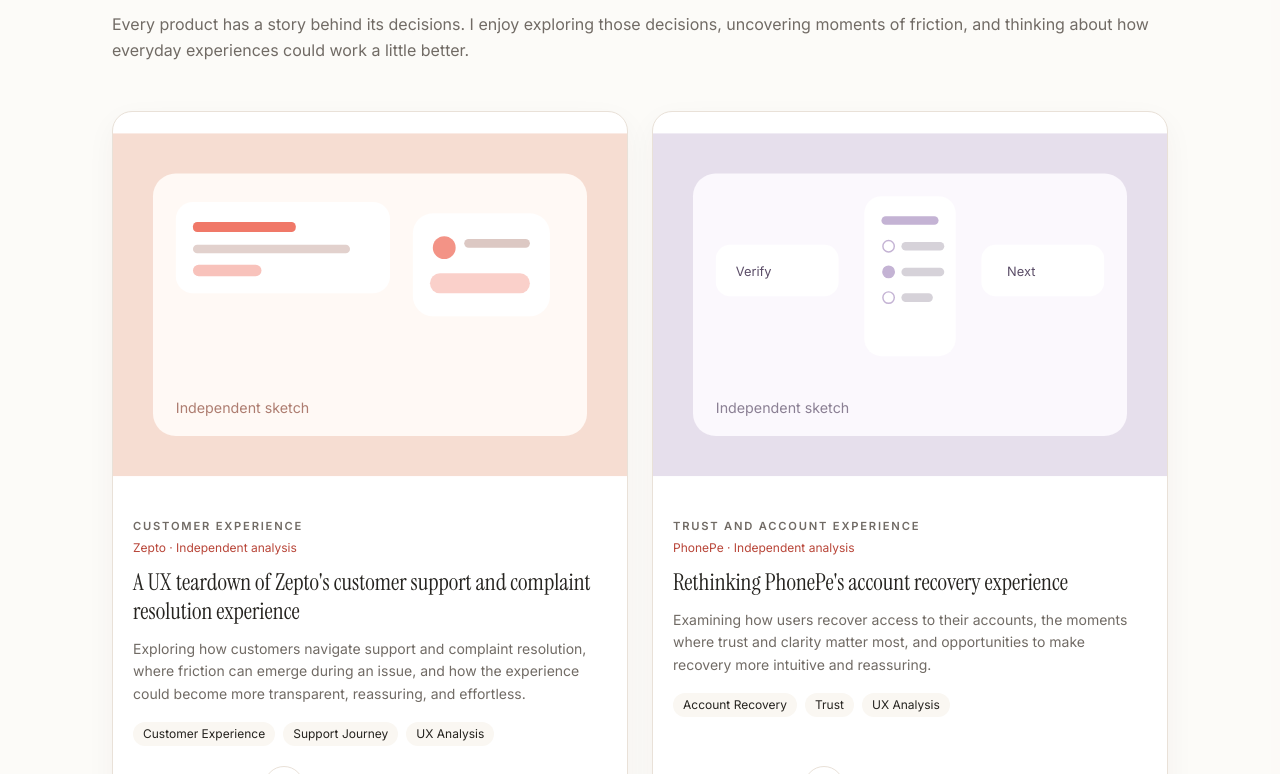
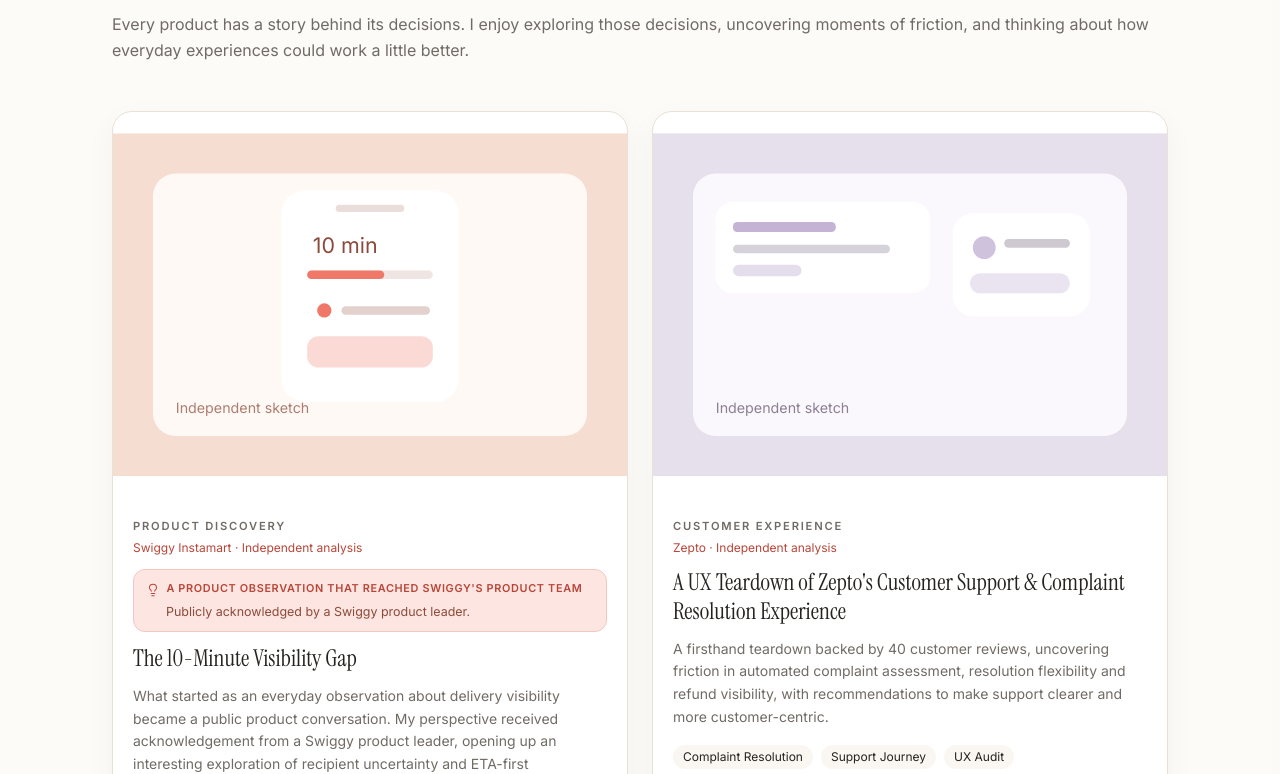
Before and after one commit to Gopika26-byte/gopikasoundar, a React (Vite) app: page / in a window 1280 px wide. Shown: the part 5526-6300 px from the top of the page. Built offline with nearby package versions, Linux system fonts and the light colour scheme.

Commit message:
Replace the teardown cards with Swiggy Instamart and Zepto.

```diff
--- a/src/components/TeardownArt.tsx
+++ b/src/components/TeardownArt.tsx
@@ -14,12 +14,30 @@ export function TeardownArt({ slug, tone }: { slug: string; tone: Tone }) {
       <title id={`${slug}-teardown-art`}>Illustrative sketch for an independent product analysis</title>
       <rect width="360" height="240" fill={color.wash} />
       <rect x="28" y="28" width="304" height="184" rx="16" fill={color.paper} />
+      {slug === "swiggy-instamart" && <VisibilitySketch color={color} />}
       {slug === "zepto-support" && <SupportSketch color={color} />}
       {slug === "phonepe-account-recovery" && <RecoverySketch color={color} />}
       <text x="44" y="196" fill={color.ink} fontSize="10" fontFamily="Inter, sans-serif" opacity="0.7">
         Independent sketch
       </text>
     </svg>
+  )
+}
+
+function VisibilitySketch({ color }: { color: { ink: string; accent: string } }) {
+  return (
+    <>
+      <rect x="118" y="40" width="124" height="148" rx="16" fill="#fff" />
+      <rect x="156" y="50" width="48" height="5" rx="2.5" fill={color.ink} opacity="0.18" />
+      <text x="140" y="84" fill={color.ink} fontSize="15" fontFamily="Inter, sans-serif">
+        10 min
+      </text>
+      <rect x="136" y="96" width="88" height="6" rx="3" fill={color.ink} opacity="0.14" />
+      <rect x="136" y="96" width="54" height="6" rx="3" fill={color.accent} />
+      <circle cx="148" cy="124" r="5" fill={color.accent} />
+      <rect x="160" y="121" width="62" height="6" rx="3" fill={color.ink} opacity="0.25" />
+      <rect x="136" y="142" width="88" height="22" rx="8" fill={color.accent} opacity="0.28" />
+    </>
   )
 }
 
--- a/src/data/teardowns.ts
+++ b/src/data/teardowns.ts
@@ -29,6 +29,11 @@ export type Teardown = {
   tags: string[]
   tone: Tone
   cta: string
+  href?: string
+  recognition?: {
+    label: string
+    detail: string
+  }
   intro: string
   disclaimer: string
   sections: TeardownSection[]
@@ -36,142 +41,76 @@ export type Teardown = {
 
 export const teardowns: Teardown[] = [
   {
-    slug: "zepto-support",
-    category: "Customer experience",
-    product: "Zepto",
-    title: "A UX teardown of Zepto's customer support and complaint resolution experience",
+    slug: "swiggy-instamart",
+    category: "Product discovery",
+    product: "Swiggy Instamart",
+    title: "The 10-Minute Visibility Gap",
     summary:
-      "Exploring how customers navigate support and complaint resolution, where friction can emerge during an issue, and how the experience could become more transparent, reassuring, and effortless.",
-    tags: ["Customer Experience", "Support Journey", "UX Analysis"],
+      "What started as an everyday observation about delivery visibility became a public product conversation. My perspective received acknowledgement from a Swiggy product leader, opening up an interesting exploration of recipient uncertainty and ETA-first communication.",
+    tags: ["Product Discovery", "Product Strategy", "User Experience"],
     tone: "peach",
     cta: "Explore Teardown",
+    href: "https://app.notion.com/p/THE-10-MINUTE-VISIBILITY-GAP-40d160f99a8880aea212c35fc3ddfacb?source=copy_link",
+    recognition: {
+      label: "A product observation that reached Swiggy's product team",
+      detail: "Publicly acknowledged by a Swiggy product leader.",
+    },
     intro:
-      "This is an independent reading of a quick-commerce support job, with Zepto as the product in view. It is not an audit, not a recorded usability study, and not affiliated with Zepto. Where I have not sat with their current screens, the notes are hypotheses to check, not findings I am claiming as fact.",
-    disclaimer: "Independent analysis. Not affiliated with Zepto. No private data and no claimed support metrics.",
+      "An independent product teardown of the difference between delivery visibility in Swiggy Food and Swiggy Instamart. It is not an official Swiggy assignment. A public response from a Swiggy product leader acknowledged the observation. That response is not evidence that Swiggy changed the product, and it is not evidence that Swiggy adopted the ETA-first direction explored here.",
+    disclaimer:
+      "Independent analysis. Not affiliated with Swiggy. No claim that a public post caused a product change, and no claim that the proposed ETA-first direction was adopted.",
     sections: [
       {
-        heading: "Why this moment matters",
+        heading: "The observation",
         blocks: [
           {
             kind: "text",
             paragraphs: [
-              "In quick commerce the promise is measured in minutes. A missing item, a wrong item, or a bag that never arrives is not a later inconvenience. It is the order.",
-              "Support is part of the product. If the path from “something is wrong” to “I know what happens next” is slow or vague, the speed of delivery does not survive the complaint.",
+              "The starting point was an everyday difference in delivery visibility between Swiggy Food and Swiggy Instamart. Food made progress easier to see. Instamart left the person receiving the order with less to go on.",
             ],
           },
         ],
       },
       {
-        heading: "The job",
+        heading: "The problem",
         blocks: [
           {
             kind: "text",
             paragraphs: [
-              "A customer who already paid needs to name the problem, see a resolution they can understand, and know whether it is pending, approved, or finished. They should not have to retell an order the app already has.",
+              "The underlying problem was recipient uncertainty: not knowing how the delivery was progressing, or when it was likely to arrive.",
             ],
           },
         ],
       },
       {
-        heading: "The journey I would walk",
+        heading: "Three hypotheses",
         blocks: [
           {
             kind: "list",
-            intro: "These are the steps in the job, not a recording of a specific Zepto session.",
+            intro: "The exploration held three possible explanations open, rather than treating the gap as a missing feature.",
             items: [
-              "Notice the issue on a live or just-delivered order.",
-              "Find help from that order, not from a general help home.",
-              "Describe the problem in the customer’s words.",
-              "See what can actually be done: replace, refund, or neither, and why.",
-              "Watch the resolution move, instead of waiting on a single “we’re on it.”",
-              "Reach a close: money returned, item replaced, or a clear no.",
+              "Delivery speed versus feature investment.",
+              "Technology and architecture differences.",
+              "Privacy versus convenience.",
             ],
           },
         ],
       },
       {
-        heading: "Hypotheses, not claimed findings",
-        blocks: [
-          {
-            kind: "notes",
-            items: [
-              {
-                label: "Discoverability",
-                body: "Help that lives far from the item makes people hunt while the order is still the emotional center. I would check whether support starts on the order and on the specific item.",
-              },
-              {
-                label: "Clarity",
-                body: "Reason lists often use internal categories. I would check whether a person can say “the milk was missing” without guessing which label the company prefers.",
-              },
-              {
-                label: "Transparency",
-                body: "A ticket that does not say what was decided, or when, creates a second contact. I would look for a visible state: received, reviewing, resolved, and what “resolved” changed.",
-              },
-              {
-                label: "Reassurance",
-                body: "Refund and replacement are different promises. I would check that the screen says which one is happening, not a generic apology.",
-              },
-              {
-                label: "Effort",
-                body: "Asking for the order number, the items, and photos the app could already attach is friction. I would see what the customer still has to type.",
-              },
-            ],
-          },
-        ],
-      },
-      {
-        heading: "What I would change first",
-        blocks: [
-          {
-            kind: "text",
-            paragraphs: [
-              "Start from the order. One reason, in plain language. A resolution that names the outcome. A status the customer can reopen without starting over.",
-              "I would not begin with a new help center. The order is already the context.",
-            ],
-          },
-        ],
-      },
-      {
-        heading: "A resolution path",
+        heading: "Directions considered",
         blocks: [
           {
             kind: "list",
             items: [
-              "The order shows “Something wrong?” on the items that can still be disputed.",
-              "The customer picks the item and a plain reason. The order details are already attached.",
-              "The next screen says the outcome in one sentence, or says what is still being checked and by when.",
-              "The same order later shows the state. Closing the app does not hide it.",
+              "Contextual delivery communication.",
+              "ETA-first communication.",
+              "Permission-based shared tracking.",
             ],
           },
-        ],
-      },
-      {
-        heading: "Proposed measures",
-        blocks: [
           {
             kind: "text",
             paragraphs: [
-              "These are measures I would define before treating any change as a success. They are not Zepto’s numbers and not results I am reporting.",
-            ],
-          },
-          {
-            kind: "list",
-            items: [
-              "Time from opening the order issue to a stated outcome.",
-              "Share of issues completed without a second contact.",
-              "Repeat contacts about the same order.",
-              "A short rating only after the outcome is visible, not after the first message.",
-            ],
-          },
-        ],
-      },
-      {
-        heading: "Takeaway",
-        blocks: [
-          {
-            kind: "text",
-            paragraphs: [
-              "Speed creates a support problem that generic help cannot carry. The product already knows the order. The experience should use that, and it should say what happens next.",
+              "The recommended direction was ETA-first communication. This is a recommendation from an independent teardown, not a change Swiggy is reported to have shipped.",
             ],
           },
         ],
@@ -179,133 +118,79 @@ export const teardowns: Teardown[] = [
     ],
   },
   {
-    slug: "phonepe-account-recovery",
-    category: "Trust and account experience",
-    product: "PhonePe",
-    title: "Rethinking PhonePe's account recovery experience",
+    slug: "zepto-support",
+    category: "Customer experience",
+    product: "Zepto",
+    title: "A UX Teardown of Zepto's Customer Support & Complaint Resolution Experience",
     summary:
-      "Examining how users recover access to their accounts, the moments where trust and clarity matter most, and opportunities to make recovery more intuitive and reassuring.",
-    tags: ["Account Recovery", "Trust", "UX Analysis"],
+      "A firsthand teardown backed by 40 customer reviews, uncovering friction in automated complaint assessment, resolution flexibility and refund visibility, with recommendations to make support clearer and more customer-centric.",
+    tags: ["Complaint Resolution", "Support Journey", "UX Audit"],
     tone: "lavender",
     cta: "Explore Teardown",
+    href: "https://app.notion.com/p/A-UX-Teardown-of-Zepto-s-Customer-Support-Complaint-Resolution-Experience-40c160f99a8880af81b6d6d9a5adf3d0?source=copy_link",
     intro:
-      "This is an independent look at account recovery as a product problem, with PhonePe as the product in view. It is not a security review, not a claim of a flaw, and not affiliated with PhonePe. I am not publishing private account details or a step I have not verified on a current build.",
+      "An independent teardown of Zepto's customer support and complaint resolution experience. It draws on 40 publicly available customer reviews, a firsthand pass through the Zepto app, an actual complaint submission and resolution journey, and a competitive look at Blinkit and Swiggy Instamart. The proposed improvements are recommendations, not changes Zepto is reported to have implemented, and the interface concepts are not existing Zepto screens.",
     disclaimer:
-      "Independent analysis. Not affiliated with PhonePe. No security vulnerability is claimed. No recovery metrics are reported.",
+      "Independent analysis. Not affiliated with Zepto. No claim that the proposed improvements shipped, that Zepto never offers replacements, or that the recommendations were validated through experiments.",
     sections: [
       {
-        heading: "Why recovery is a product",
+        heading: "How this was explored",
         blocks: [
           {
-            kind: "text",
-            paragraphs: [
-              "A payments account is not a casual login. Losing access means losing the way a person pays, receives, and proves who they are in the app. The recovery flow has to be strict and still understandable.",
-              "Trust here is not a softer password screen. It is the person knowing which account they are recovering, why a step failed, and what they can do next without guessing.",
+            kind: "list",
+            items: [
+              "Analysis of 40 publicly available customer reviews.",
+              "Firsthand exploration of the Zepto application.",
+              "An actual complaint submission and resolution journey.",
+              "Competitive exploration of Blinkit and Swiggy Instamart.",
             ],
           },
         ],
       },
       {
-        heading: "The job",
-        blocks: [
-          {
-            kind: "list",
-            intro: "The path I would hold the live product against. This is the job, not a transcript of PhonePe’s current screens.",
-            items: [
-              "Realize they cannot get in, and find recovery without already being signed in.",
-              "Identify the right account.",
-              "Complete the checks the product requires.",
-              "Understand a failure: wrong detail, locked step, or a wait.",
-              "See the next allowed action.",
-              "Land back in the account, or get a clear stop.",
-            ],
-          },
-        ],
-      },
-      {
-        heading: "What I would examine",
+        heading: "Findings",
         blocks: [
           {
             kind: "notes",
             items: [
               {
-                label: "Discoverability",
-                body: "Recovery often hides behind “login trouble.” I would check whether a locked-out person can find it from the signed-out screen in one obvious step.",
+                label: "Automated assessment",
+                body: "Lack of clarity during automated complaint assessment.",
               },
               {
-                label: "Which account",
-                body: "People have more than one number or email in memory. I would look for a confirmation of which account is being recovered before the hard checks begin.",
+                label: "Resolution flexibility",
+                body: "Limited resolution flexibility in the tested flow. This is a reading of that flow, not a claim that Zepto never offers replacements.",
               },
               {
-                label: "Failed steps",
-                body: "A red error that only says “try again” teaches nothing. I would look for a reason they can act on, without the screen revealing a way around the check.",
-              },
-              {
-                label: "Waiting",
-                body: "Some checks are not instant. I would see whether the product says that a wait is expected, and where the person can look later.",
-              },
-              {
-                label: "Reassurance",
-                body: "Security copy that only says “for your protection” can feel like a wall. I would look for one sentence on what the check is protecting and what success looks like.",
+                label: "Refund visibility",
+                body: "Greater visibility was needed into post-resolution refund status.",
               },
             ],
           },
         ],
       },
       {
-        heading: "A boundary",
+        heading: "Proposed improvements",
         blocks: [
           {
-            kind: "text",
-            paragraphs: [
-              "Making recovery clearer is not the same as making it easier to pass. I would not recommend fewer checks. I would recommend that every check explains itself, and that a failure does not dump the person at the start with no memory of how far they got.",
+            kind: "list",
+            intro:
+              "These are independent recommendations. They are not existing Zepto interfaces, and they have not been validated through experiments.",
+            items: [
+              "Transparent Complaint Assessment.",
+              "Flexible Resolution — Replace or Refund.",
+              "Clear Refund Status & Progress Tracking.",
             ],
           },
         ],
       },
       {
-        heading: "A recovery path I would test",
-        blocks: [
-          {
-            kind: "list",
-            items: [
-              "Signed-out screen: one entry, “Can’t access your account?”",
-              "Confirm the account with a masked hint before verification starts.",
-              "Show the steps up front, including any step that may take time.",
-              "On failure, stay on that step, say what was wrong, and keep the earlier confirmations.",
-              "On success, say that access is restored and what, if anything, was limited for a short time.",
-            ],
-          },
-        ],
-      },
-      {
-        heading: "Proposed measures",
+        heading: "What I would do first",
         blocks: [
           {
             kind: "text",
             paragraphs: [
-              "Proposed only. These are not PhonePe’s figures.",
-            ],
-          },
-          {
-            kind: "list",
-            items: [
-              "Share of recovery attempts that finish.",
-              "Time from the first recovery screen to access, or to a clear stop.",
-              "Drop-off at each step.",
-              "Support contacts that are only “I can’t get in.”",
-              "Share of attempts that pass verification on the first try, read beside drop-off so speed is not mistaken for weaker checks.",
-            ],
-          },
-        ],
-      },
-      {
-        heading: "Takeaway",
-        blocks: [
-          {
-            kind: "text",
-            paragraphs: [
-              "Account recovery is a trust product. The person should leave every step knowing whether they are closer to access, what failed, and what they are allowed to do next. Clarity is not a weaker lock.",
+              "The prioritisation decision was to address Transparent Complaint Assessment first. In the firsthand journey, the initial automated assessment was inconclusive, while a subsequent priority review approved a ₹25 refund.",
             ],
           },
         ],
--- a/src/index.css
+++ b/src/index.css
@@ -79,6 +79,39 @@ div[id] {
   border: 1px solid #e9e1d8;
   border-radius: 20px;
   box-shadow: 0 10px 30px rgba(70, 48, 30, 0.045);
+}
+
+.teardown-recognition {
+  margin-top: 0.85rem;
+  padding: 0.7rem 0.75rem 0.65rem;
+  border: 1px solid color-mix(in srgb, var(--color-coral) 28%, #f3e6df);
+  border-radius: 12px;
+  background: color-mix(in srgb, var(--color-coral) 14%, #fff8f5);
+}
+
+.teardown-recognition-label {
+  display: flex;
+  align-items: flex-start;
+  gap: 0.4rem;
+  margin: 0;
+  font-size: 0.68rem;
+  font-weight: 600;
+  line-height: 1.45;
+  letter-spacing: 0.06em;
+  text-transform: uppercase;
+  color: var(--color-coral-deep);
+}
+
+.teardown-recognition-label svg {
+  flex-shrink: 0;
+  margin-top: 0.12rem;
+}
+
+.teardown-recognition-detail {
+  margin: 0.35rem 0 0 1.25rem;
+  font-size: 0.78rem;
+  line-height: 1.4;
+  color: #8c4a3a;
 }
 
 .btn {
--- a/src/sections/ProductTeardowns.tsx
+++ b/src/sections/ProductTeardowns.tsx
@@ -1,4 +1,4 @@
-import { ArrowUpRight } from "lucide-react"
+import { ArrowUpRight, Lightbulb } from "lucide-react"
 import { useNavigate } from "react-router-dom"
 import type { MouseEvent, ReactNode } from "react"
 import { TeardownArt } from "../components/TeardownArt"
@@ -36,8 +36,21 @@ export function ProductTeardowns() {
                     {item.category}
                   </p>
                   <p className="mt-1 text-xs text-coral-deep">{item.product} · Independent analysis</p>
+                  {item.recognition ? (
+                    <div className="teardown-recognition">
+                      <p className="teardown-recognition-label">
+                        <Lightbulb size={14} strokeWidth={1.75} aria-hidden="true" />
+                        <span>{item.recognition.label}</span>
+                      </p>
+                      <p className="teardown-recognition-detail">{item.recognition.detail}</p>
+                    </div>
+                  ) : null}
                   <h3 className="mt-3 font-serif text-[1.45rem] leading-tight text-ink">
-                    <TeardownLink to={teardownPath(item.slug)} className="rounded-sm">
+                    <TeardownLink
+                      to={item.href ?? teardownPath(item.slug)}
+                      external={Boolean(item.href)}
+                      className="rounded-sm"
+                    >
                       {item.title}
                     </TeardownLink>
                   </h3>
@@ -50,10 +63,12 @@ export function ProductTeardowns() {
                     ))}
                   </ul>
                   <TeardownLink
-                    to={teardownPath(item.slug)}
+                    to={item.href ?? teardownPath(item.slug)}
+                    external={Boolean(item.href)}
                     className="group mt-auto inline-flex items-center gap-3 pt-5 text-sm text-ink"
                   >
                     {item.cta}
+                    {item.href ? <span className="sr-only">, opens in a new tab</span> : null}
                     <span className="grid h-10 w-10 place-items-center rounded-full border border-line bg-white transition duration-200 group-hover:translate-x-0.5 group-hover:-translate-y-0.5">
                       <ArrowUpRight size={16} aria-hidden="true" />
                     </span>
@@ -70,16 +85,19 @@ export function ProductTeardowns() {
 
 function TeardownLink({
   to,
+  external = false,
   className,
   children,
 }: {
   to: string
+  external?: boolean
   className?: string
   children: ReactNode
 }) {
   const navigate = useNavigate()
 
   function onClick(event: MouseEvent<HTMLAnchorElement>) {
+    if (external) return
     if (event.metaKey || event.ctrlKey || event.shiftKey || event.altKey || event.button !== 0) return
     event.preventDefault()
     const portfolioScroll = window.scrollY
@@ -88,6 +106,14 @@ function TeardownLink({
     navigate(to, { state })
   }
 
+  if (external) {
+    return (
+      <a href={to} className={className} target="_blank" rel="noopener noreferrer" onClick={onClick}>
+        {children}
+      </a>
+    )
+  }
+
   return (
     <a href={publicPath(to)} className={className} onClick={onClick}>
       {children}
```
